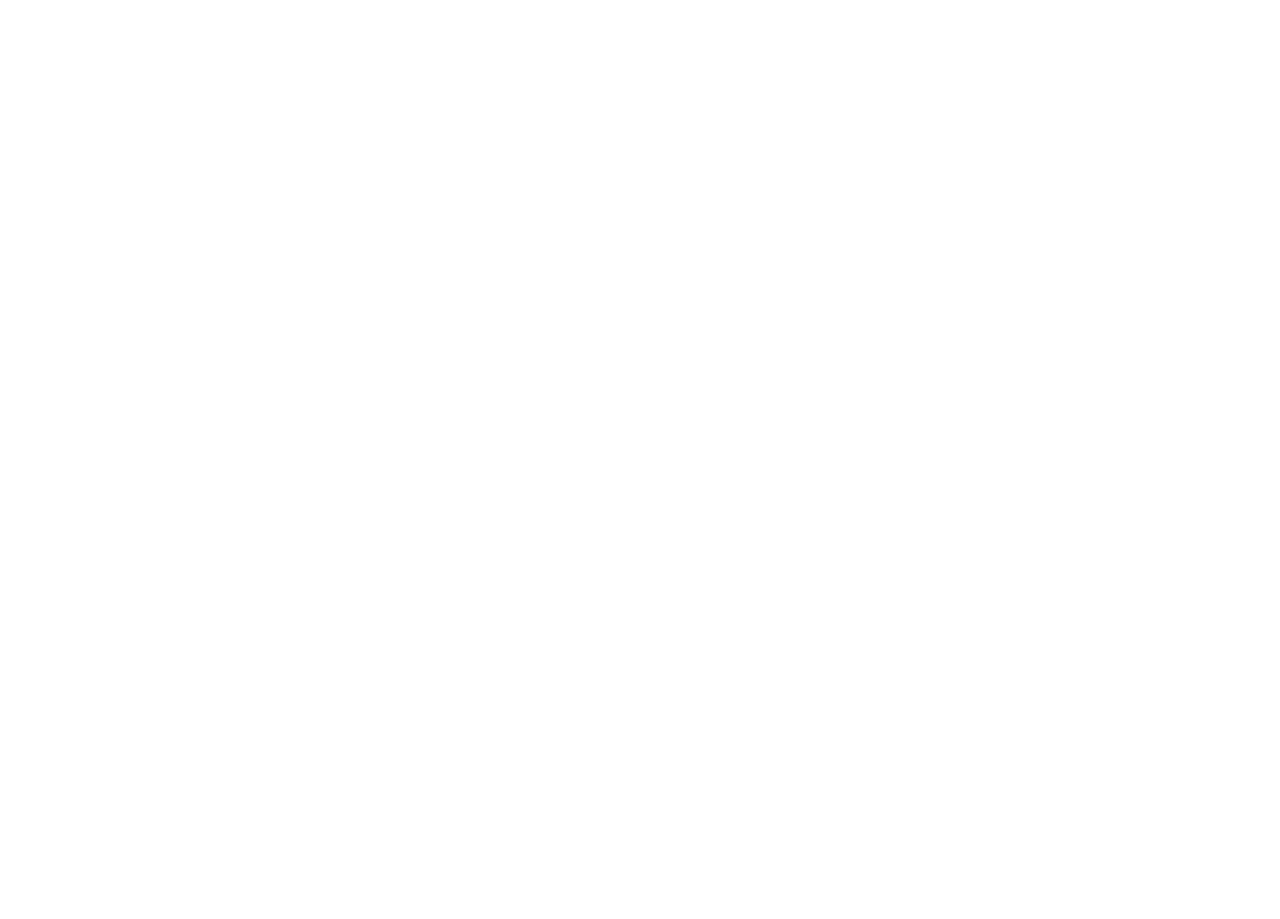
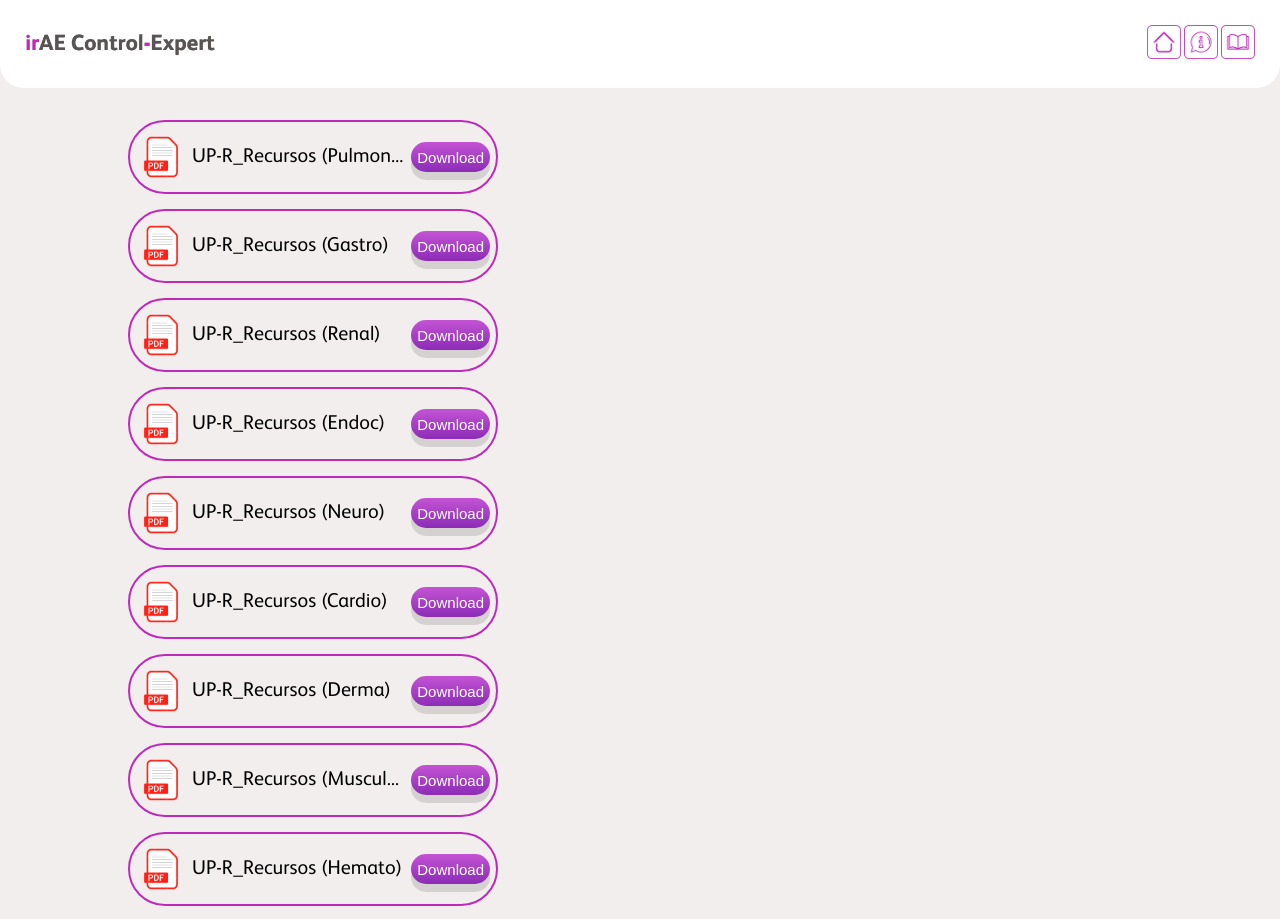
Before and after one commit to AnyiLozano-ui/app-Inmunotoxicidades, a React (Vite) app: page /download-material in a window 1280 px wide. Before the commit this address had no page. Shown: the top 919 px of the page. Before the commit the page ends 800 px from the top, so only its background shows below. Built offline with nearby package versions, Linux system fonts and the light colour scheme.

Commit message:
cambiso pdfs

```diff
--- a/src/App.jsx
+++ b/src/App.jsx
@@ -9,6 +9,7 @@
 import ResourcesType from "./pages/ResourcesType.jsx";
 import Instructions from "./pages/Instructions.jsx";
 import Referencias from "./pages/Referencias.jsx";
+import DownloadMaterial from "./pages/DownloadMaterial.jsx";
 
 export default function App() {
   return (
@@ -26,6 +27,7 @@
       <Route path='sickness/:sickness' element={<Sickness/>} />
       <Route path='/instructions' element={<Instructions/>} />
       <Route path='/referencias' element={<Referencias/>} />
+      <Route path='/download-material' element={<DownloadMaterial/>} />
     </Routes>
   );
 }
--- /dev/null
+++ b/src/pages/DownloadMaterial.jsx
@@ -0,0 +1,187 @@
+import Footer from '../components/common/Footer/Footer'
+import Header from '../components/common/Header/Header'
+
+const DownloadMaterial = () => {
+	return (
+		<div className="min-h-screen bg-[#f3eeee] flex flex-col items-center p-4">
+			<div className="w-full max-w-xs bg-white overflow-hidden">
+				<Header />
+				<div className="max-w-[80%] mb-[130px] mt-[120px] mx-auto relative">
+					<div className="w-full max-w-[354px] border-2 border-[#be2bbb] rounded-full bg-white px-[6px] py-[5px] flex items-center gap-[6px]">
+						<img
+							src="/Images/pdfs.png"
+							alt="pdf"
+							className="w-[50px] h-[50px] object-contain"
+						/>
+						<p className="flex-1 text-[20px] text-gray-600 font-medium leading-none truncate">
+							UP-R_Recursos (Pulmonar)
+						</p>
+						<a
+							href="https://eml.com.co/pdfs_descargables_App_Inmuno%20/fichas_descargables/UP-R_Recursos%20(Pulmonar).pdf"
+							target="_blank">
+							<button className="min-w-[50px] h-[30px] rounded-full text-[#fff] text-[15px] font-semibold bg-gradient-to-b from-[#c453d4] to-[#8c2bb6] shadow-[0_8px_0_rgba(0,0,0,0.12)] hover:brightness-110 transition border-none">
+								Download
+							</button>
+						</a>
+					</div>
+					<div className="w-full mt-[15px] max-w-[354px] border-2 border-[#be2bbb] rounded-full bg-white px-[6px] py-[5px] flex items-center gap-[6px]">
+						<img
+							src="/Images/pdfs.png"
+							alt="pdf"
+							className="w-[50px] h-[50px] object-contain"
+						/>
+						<p className="flex-1 text-[20px] text-gray-600 font-medium leading-none truncate">
+							UP-R_Recursos (Gastro)
+						</p>
+						<a
+							href="https://eml.com.co/pdfs_descargables_App_Inmuno%20/fichas_descargables/UP-R_Recursos (Gastro).pdf"
+							target="_blank">
+							<button className="min-w-[50px] h-[30px] rounded-full text-[#fff] text-[15px] font-semibold bg-gradient-to-b from-[#c453d4] to-[#8c2bb6] shadow-[0_8px_0_rgba(0,0,0,0.12)] hover:brightness-110 transition border-none">
+								Download
+							</button>
+						</a>
+					</div>
+					<div className="w-full mt-[15px] max-w-[354px] border-2 border-[#be2bbb] rounded-full bg-white px-[6px] py-[5px] flex items-center gap-[6px]">
+						<img
+							src="/Images/pdfs.png"
+							alt="pdf"
+							className="w-[50px] h-[50px] object-contain"
+						/>
+						<p className="flex-1 text-[20px] text-gray-600 font-medium leading-none truncate">
+							UP-R_Recursos (Renal)
+						</p>
+						<a
+							href="https://eml.com.co/pdfs_descargables_App_Inmuno%20/fichas_descargables/UP-R_Recursos (Renal).pdf"
+							target="_blank">
+							<button className="min-w-[50px] h-[30px] rounded-full text-[#fff] text-[15px] font-semibold bg-gradient-to-b from-[#c453d4] to-[#8c2bb6] shadow-[0_8px_0_rgba(0,0,0,0.12)] hover:brightness-110 transition border-none">
+								Download
+							</button>
+						</a>
+					</div>
+					<div className="w-full mt-[15px] max-w-[354px] border-2 border-[#be2bbb] rounded-full bg-white px-[6px] py-[5px] flex items-center gap-[6px]">
+						<img
+							src="/Images/pdfs.png"
+							alt="pdf"
+							className="w-[50px] h-[50px] object-contain"
+						/>
+						<p className="flex-1 text-[20px] text-gray-600 font-medium leading-none truncate">
+							UP-R_Recursos (Endoc)
+						</p>
+						<a
+							href="https://eml.com.co/pdfs_descargables_App_Inmuno%20/fichas_descargables/UP-R_Recursos (Endoc).pdf"
+							target="_blank">
+							<button className="min-w-[50px] h-[30px] rounded-full text-[#fff] text-[15px] font-semibold bg-gradient-to-b from-[#c453d4] to-[#8c2bb6] shadow-[0_8px_0_rgba(0,0,0,0.12)] hover:brightness-110 transition border-none">
+								Download
+							</button>
+						</a>
+					</div>
+					<div className="w-full mt-[15px] max-w-[354px] border-2 border-[#be2bbb] rounded-full bg-white px-[6px] py-[5px] flex items-center gap-[6px]">
+						<img
+							src="/Images/pdfs.png"
+							alt="pdf"
+							className="w-[50px] h-[50px] object-contain"
+						/>
+						<p className="flex-1 text-[20px] text-gray-600 font-medium leading-none truncate">
+							UP-R_Recursos (Neuro)
+						</p>
+						<a
+							href="https://eml.com.co/pdfs_descargables_App_Inmuno%20/fichas_descargables/UP-R_Recursos (Neuro).pdf"
+							target="_blank">
+							<button className="min-w-[50px] h-[30px] rounded-full text-[#fff] text-[15px] font-semibold bg-gradient-to-b from-[#c453d4] to-[#8c2bb6] shadow-[0_8px_0_rgba(0,0,0,0.12)] hover:brightness-110 transition border-none">
+								Download
+							</button>
+						</a>
+					</div>
+					<div className="w-full mt-[15px] max-w-[354px] border-2 border-[#be2bbb] rounded-full bg-white px-[6px] py-[5px] flex items-center gap-[6px]">
+						<img
+							src="/Images/pdfs.png"
+							alt="pdf"
+							className="w-[50px] h-[50px] object-contain"
+						/>
+						<p className="flex-1 text-[20px] text-gray-600 font-medium leading-none truncate">
+							UP-R_Recursos (Cardio)
+						</p>
+						<a
+							href="https://eml.com.co/pdfs_descargables_App_Inmuno%20/fichas_descargables/UP-R_Recursos (Cardio).pdf"
+							target="_blank">
+							<button className="min-w-[50px] h-[30px] rounded-full text-[#fff] text-[15px] font-semibold bg-gradient-to-b from-[#c453d4] to-[#8c2bb6] shadow-[0_8px_0_rgba(0,0,0,0.12)] hover:brightness-110 transition border-none">
+								Download
+							</button>
+						</a>
+					</div>
+					<div className="w-full mt-[15px] max-w-[354px] border-2 border-[#be2bbb] rounded-full bg-white px-[6px] py-[5px] flex items-center gap-[6px]">
+						<img
+							src="/Images/pdfs.png"
+							alt="pdf"
+							className="w-[50px] h-[50px] object-contain"
+						/>
+						<p className="flex-1 text-[20px] text-gray-600 font-medium leading-none truncate">
+							UP-R_Recursos (Derma)
+						</p>
+						<a
+							href="https://eml.com.co/pdfs_descargables_App_Inmuno%20/fichas_descargables/UP-R_Recursos (Derma).pdf"
+							target="_blank">
+							<button className="min-w-[50px] h-[30px] rounded-full text-[#fff] text-[15px] font-semibold bg-gradient-to-b from-[#c453d4] to-[#8c2bb6] shadow-[0_8px_0_rgba(0,0,0,0.12)] hover:brightness-110 transition border-none">
+								Download
+							</button>
+						</a>
+					</div>
+					<div className="w-full mt-[15px] max-w-[354px] border-2 border-[#be2bbb] rounded-full bg-white px-[6px] py-[5px] flex items-center gap-[6px]">
+						<img
+							src="/Images/pdfs.png"
+							alt="pdf"
+							className="w-[50px] h-[50px] object-contain"
+						/>
+						<p className="flex-1 text-[20px] text-gray-600 font-medium leading-none truncate">
+							UP-R_Recursos (MusculoEsc)
+						</p>
+						<a
+							href="https://eml.com.co/pdfs_descargables_App_Inmuno%20/fichas_descargables/UP-R_Recursos (MusculoEsc).pdf"
+							target="_blank">
+							<button className="min-w-[50px] h-[30px] rounded-full text-[#fff] text-[15px] font-semibold bg-gradient-to-b from-[#c453d4] to-[#8c2bb6] shadow-[0_8px_0_rgba(0,0,0,0.12)] hover:brightness-110 transition border-none">
+								Download
+							</button>
+						</a>
+					</div>
+					<div className="w-full mt-[15px] max-w-[354px] border-2 border-[#be2bbb] rounded-full bg-white px-[6px] py-[5px] flex items-center gap-[6px]">
+						<img
+							src="/Images/pdfs.png"
+							alt="pdf"
+							className="w-[50px] h-[50px] object-contain"
+						/>
+						<p className="flex-1 text-[20px] text-gray-600 font-medium leading-none truncate">
+							UP-R_Recursos (Hemato)
+						</p>
+						<a
+							href="https://eml.com.co/pdfs_descargables_App_Inmuno%20/fichas_descargables/UP-R_Recursos (Hemato).pdf"
+							target="_blank">
+							<button className="min-w-[50px] h-[30px] rounded-full text-[#fff] text-[15px] font-semibold bg-gradient-to-b from-[#c453d4] to-[#8c2bb6] shadow-[0_8px_0_rgba(0,0,0,0.12)] hover:brightness-110 transition border-none">
+								Download
+							</button>
+						</a>
+					</div>
+                    <div className="w-full mt-[15px] max-w-[354px] border-2 border-[#be2bbb] rounded-full bg-white px-[6px] py-[5px] flex items-center gap-[6px]">
+						<img
+							src="/Images/pdfs.png"
+							alt="pdf"
+							className="w-[50px] h-[50px] object-contain"
+						/>
+						<p className="flex-1 text-[20px] text-gray-600 font-medium leading-none truncate">
+							UP-R_Recursos (Ocular)
+						</p>
+						<a
+							href="https://eml.com.co/pdfs_descargables_App_Inmuno%20/fichas_descargables/UP-R_Recursos (Ocular).pdf"
+							target="_blank">
+							<button className="min-w-[50px] h-[30px] rounded-full text-[#fff] text-[15px] font-semibold bg-gradient-to-b from-[#c453d4] to-[#8c2bb6] shadow-[0_8px_0_rgba(0,0,0,0.12)] hover:brightness-110 transition border-none">
+								Download
+							</button>
+						</a>
+					</div>
+				</div>
+			</div>
+			<Footer />
+		</div>
+	)
+}
+
+export default DownloadMaterial
--- a/src/pages/Instructions.jsx
+++ b/src/pages/Instructions.jsx
@@ -28,7 +28,7 @@
 						)}
 					</div>
 					<div>
-						<img src={pages[page]} className="w-full" alt="" />
+						<img src={pages[page]} className="w-full mt-[10px]" alt="" />
 					</div>
 					{page < 2 && (
 						<div className="w-[100px] flex items-center justify-center mr-[-25px]">
--- a/src/pages/Menu.jsx
+++ b/src/pages/Menu.jsx
@@ -100,6 +100,7 @@
 								className="w-[30px] h-[30px]"
 							/>
 						</div>
+						<Link to="/instructions">
 							<div className="relative w-full">
 							 	<p className="text-[#595454] text-[24px] font-[700] mb-[5px]">
 									Conozca cómo funciona
@@ -112,6 +113,7 @@
 									className="bottom-[0px] absolute left-[0px] w-full"
 								/>
 							</div>
+						</Link>
 					</div>
 				</div>
 			</div>
--- a/src/pages/Referencias.jsx
+++ b/src/pages/Referencias.jsx
@@ -10,7 +10,7 @@
 					<div>
 						<img
 							src="/Images/ref.png"
-							className="w-full mt-[30px]"
+							className="w-full mt-[20px]"
 						/>
 					</div>
 				</div>
```
Also changed, not shown: src/pages/Pdfs.jsx (+8 -0 lines), src/pages/Resources.jsx (+6 -1 lines), public/Images/pdfs.png (added). Lines whose indentation alone changed are shown as unchanged.
